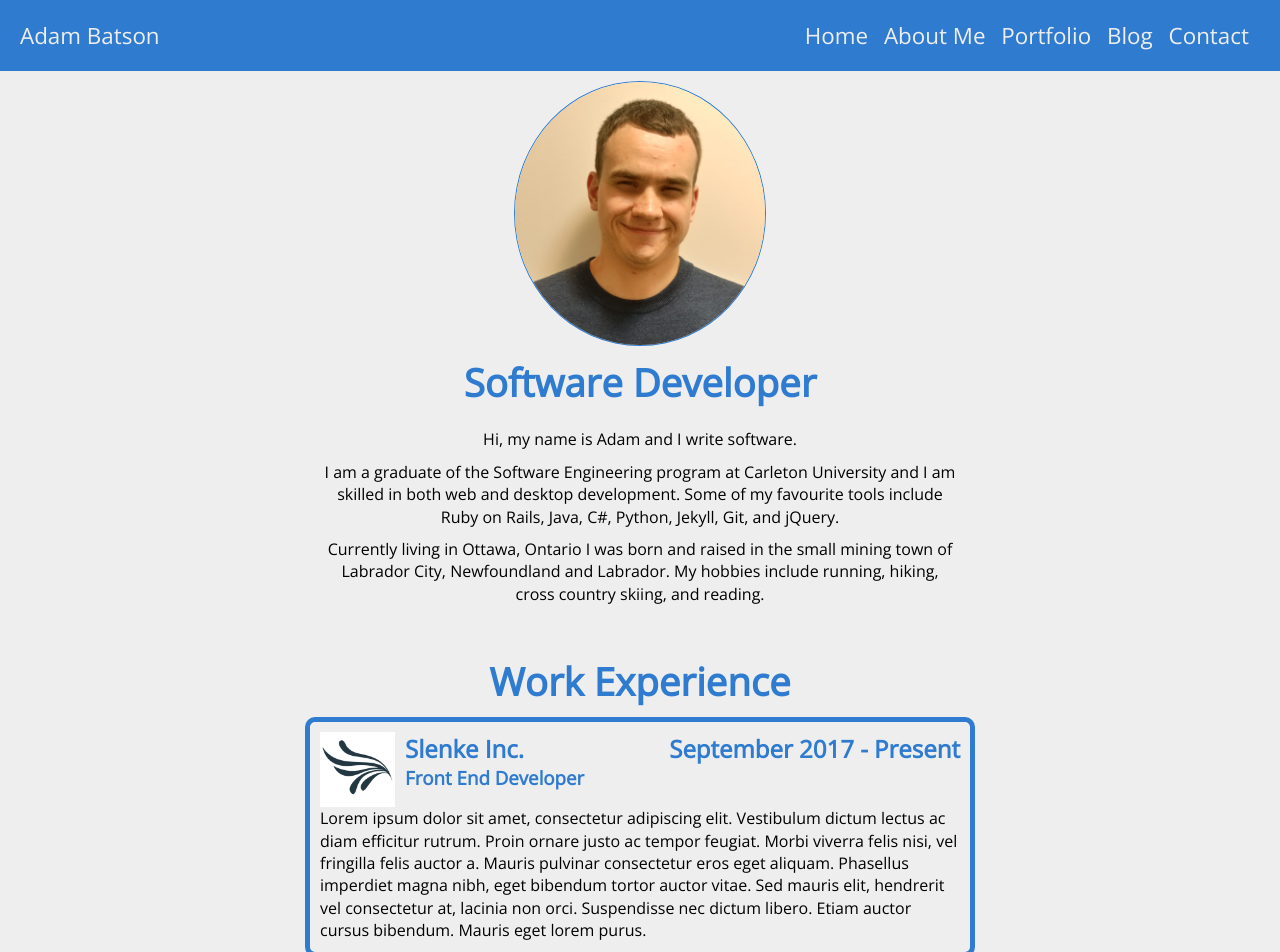
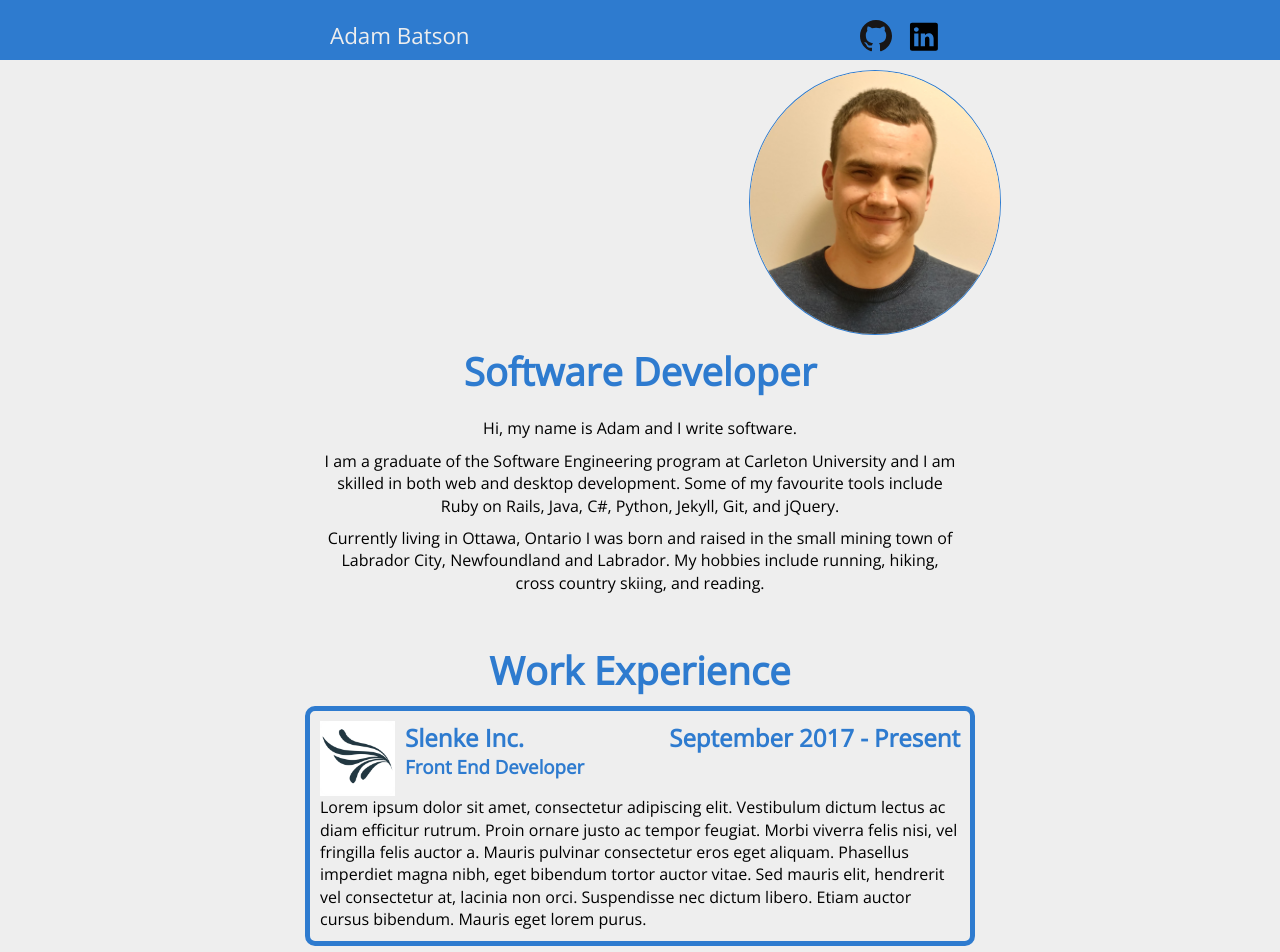
Before and after one commit to adambatson/adambatson.github.io, a Jekyll site: the page built from index.html, in a window 1280 px wide. Shown: the top 952 px of the page. Built offline with Jekyll 4.4.1, drawn with Linux system fonts in a browser that asks for light colours; nearby versions of some CDN libraries.

Commit message:
refine header

```diff
--- a/_includes/header.html
+++ b/_includes/header.html
@@ -1,8 +1,11 @@
 <div id="header">
-	<div class="headerTitle">
-		Adam Batson
+	<div>
+		<div class="headerTitle">
+			<a href="/">Adam Batson</a>
+		</div>
+		<ul class="navList">
+			<li><img src="/images/if_github_317712.svg"></li>
+			<li><img src="/images/if_11-linkedin_104493.svg"></li>
+		</ul>
 	</div>
-	<ul class="navList">
-		{% include nav.html %}
-	</ul>
 </div>
--- a/_includes/nav.html
+++ /dev/null
@@ -1,5 +0,0 @@
-<li><a href="#">Home</a></li>
-<li><a href="#">About Me</a></li>
-<li><a href="#">Portfolio</a></li>
-<li><a href="#">Blog</a></li>
-<li><a href="#">Contact</a></li>
--- a/css/style.scss
+++ b/css/style.scss
@@ -34,6 +34,25 @@
 	font-size: 1.4em;
 	padding: 20px;
 	color: #eeeeee;
+
+	div {
+		max-width: 50%;
+		margin: auto;
+		margin-bottom: 20px;
+
+		.headerTitle {
+			float: left;
+		}
+
+		@media(max-width: $mobile) {
+			max-width: 90%;
+		}
+
+		a {
+			text-decoration: none;
+			color: inherit;
+		}
+	}
 }
 
 .navList {
@@ -41,10 +60,11 @@
 		display: none;
 	}
 	list-style-type: none;
-	position: absolute;
-	top: 20px;
-	right: 1;
-	padding-right: 20px;
+	// position: absolute;
+	// top: 20px;
+	// right: 1;
+	// padding-right: 20px;
+	float: right;
 
 	li {
 		display: inline-block;
@@ -58,6 +78,10 @@
 		a:hover {
 			background-color: rbg(78,78,154);
 		}
+	}
+
+	img {
+		width: 32px;
 	}
 }
 
```
Also changed, not shown: images/if_11-linkedin_104493.svg (added), images/if_github_317712.svg (added).
